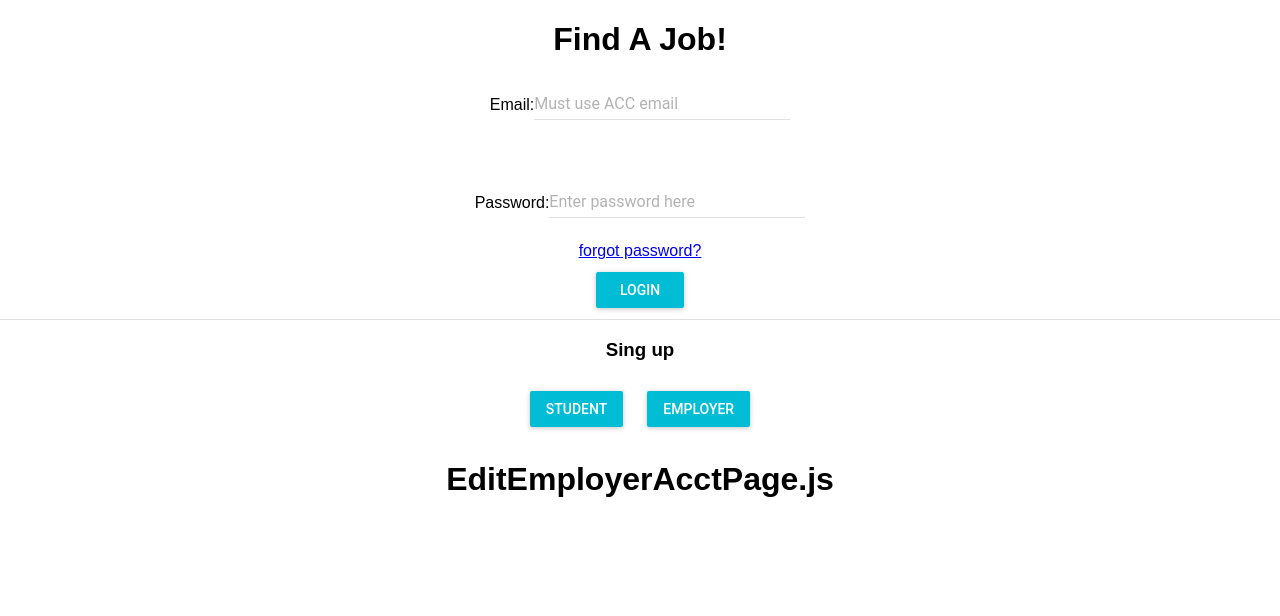
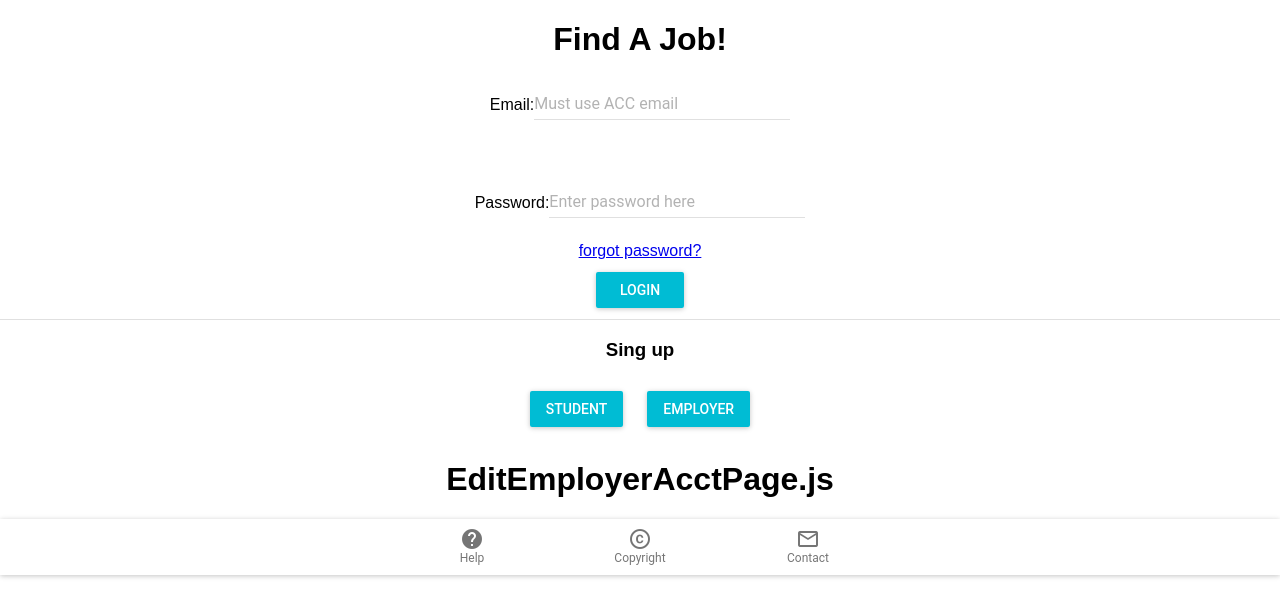
Before and after one commit to karen818/KillerBs, a React (Create React App) app in the folder my-app/: page / in a window 1280 px wide. Shown: the top 616 px of the page. Built offline with nearby package versions, Linux system fonts and the light colour scheme.

Commit message:
made Footer.js and imported CDN for MUI icons

```diff
--- a/my-app/public/index.html
+++ b/my-app/public/index.html
@@ -10,6 +10,8 @@
     -->
     <link rel="manifest" href="%PUBLIC_URL%/manifest.json">
     <link rel="shortcut icon" href="%PUBLIC_URL%/favicon.ico">
+    <link href="https://fonts.googleapis.com/icon?family=Material+Icons"
+    rel="stylesheet">
     <!--
       Notice the use of %PUBLIC_URL% in the tags above.
       It will be replaced with the URL of the `public` folder during the build.
--- a/my-app/src/App.js
+++ b/my-app/src/App.js
@@ -14,6 +14,8 @@
 import EmpCreatePostPage from './components/EmpCreatePostPage';
 import EmpEditPostPage from './components/EmpEditPostPage';
 import EditEmployerAcctPage from './components/EditEmployerAcctPage';
+import Footer from './components/Footer';
+
 // test imports
 
 class App extends Component {
@@ -25,6 +27,8 @@
           <LoginPage />
           <EditEmployerAcctPage />
 
+          <Footer />
+
         </MuiThemeProvider>
       </div>
     );
--- /dev/null
+++ b/my-app/src/components/Footer.js
@@ -0,0 +1,50 @@
+import React, {Component} from 'react';
+import FontIcon from 'material-ui/FontIcon';
+import {BottomNavigation, BottomNavigationItem} from 'material-ui/BottomNavigation';
+import Paper from 'material-ui/Paper';
+import IconLocationOn from 'material-ui/svg-icons/communication/location-on';
+
+const helpIcon = <FontIcon className="material-icons" >help</FontIcon>;
+const contactIcon = <FontIcon className="material-icons">mail_outline</FontIcon>;
+const copyrightIcon = <FontIcon className="material-icons">copyright</FontIcon>
+
+/**
+ * A simple example of `BottomNavigation`, with three labels and icons
+ * provided. The selected `BottomNavigationItem` is determined by application
+ * state (for instance, by the URL).
+ */
+class Footer extends Component {
+  state = {
+    selectedIndex: 0,
+  };
+
+  select = (index) => this.setState({selectedIndex: index});
+
+  render() {
+    return (
+      <Paper zDepth={1}>
+        <BottomNavigation>
+          <BottomNavigationItem
+            label="Help"
+            icon={helpIcon}
+            onClick={() => this.select(0)}
+          />
+          <BottomNavigationItem
+            label="Copyright"
+            icon={copyrightIcon}
+            onClick={() => this.select(2)}
+          />
+          <BottomNavigationItem
+            label="Contact"
+            icon={contactIcon}
+            onClick={() => this.select(1)}
+          />
+        </BottomNavigation>
+      </Paper>
+    );
+  }
+}
+
+export default Footer;
+
+/* <BottomNavigation selectedIndex={this.state.selectedIndex}>    line 26       */
```
